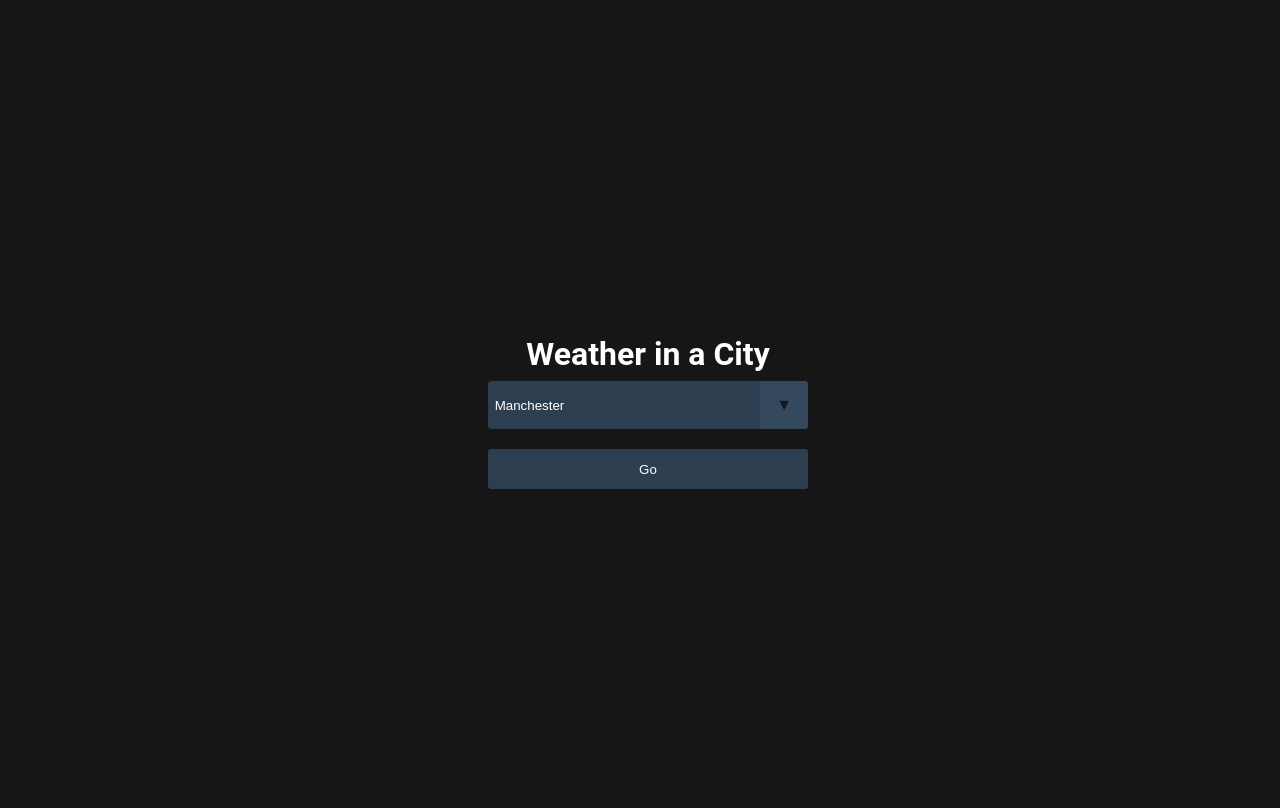
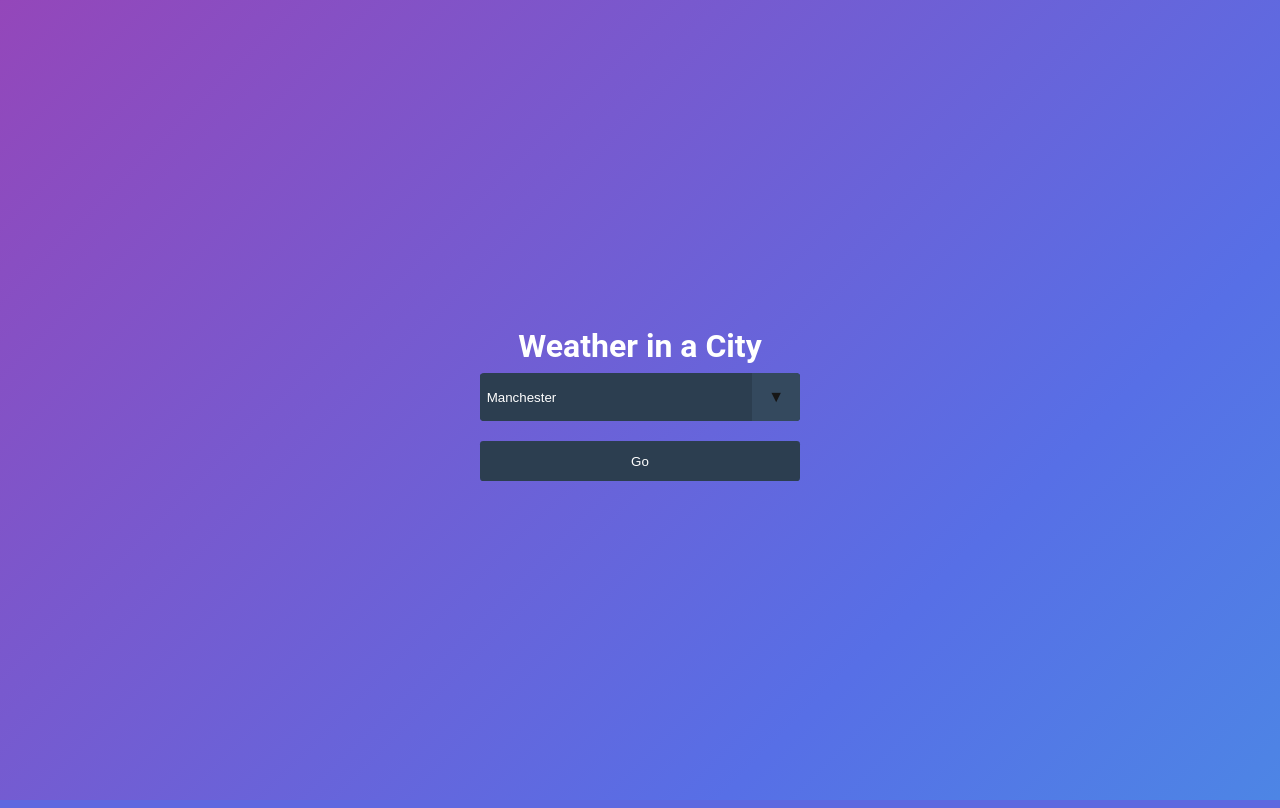
Before and after one commit to alanionita/Minimalist-Weather-App-Flask-Python, a Flask app: page / in a window 1280 px wide. Run offline with Flask 2, Linux system fonts and the light colour scheme.

Commit message:
STYLE : adds a transitioning css background

```diff
--- a/static/styles.css
+++ b/static/styles.css
@@ -1,5 +1,8 @@
 html,
 body {
+  box-sizing: border-box;
+  padding: 0;
+  margin: 0;
   height: 100%;
   width: 100%;
 }
@@ -8,7 +11,16 @@
   color: #161616;
   font-family: "Roboto", sans-serif;
   text-align: center;
-  background-color: currentColor;
+
+  background-size: 300% 300%;
+  background-image: linear-gradient(
+    -45deg,
+    rgba(59, 173, 227, 1) 0%,
+    rgba(87, 111, 230, 1) 25%,
+    rgba(152, 68, 183, 1) 51%,
+    rgba(255, 53, 127, 1) 100%
+  );
+  animation: AnimateBG 20s ease infinite;
 }
 main {
   display: flex;
@@ -109,3 +121,15 @@
 .button:hover {
   color: #f39c12;
 }
+
+@keyframes AnimateBG {
+  0% {
+    background-position: 0% 50%;
+  }
+  50% {
+    background-position: 100% 50%;
+  }
+  100% {
+    background-position: 0% 50%;
+  }
+}
```
